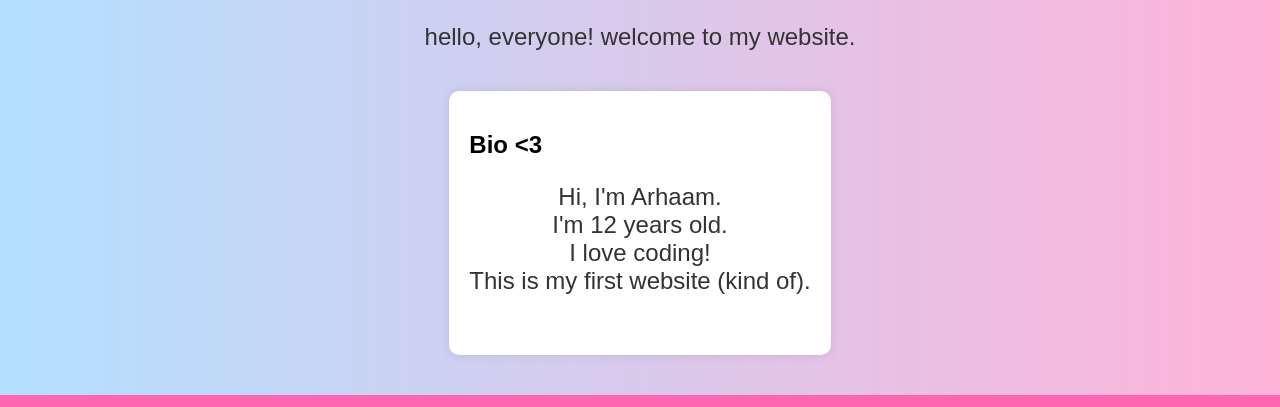
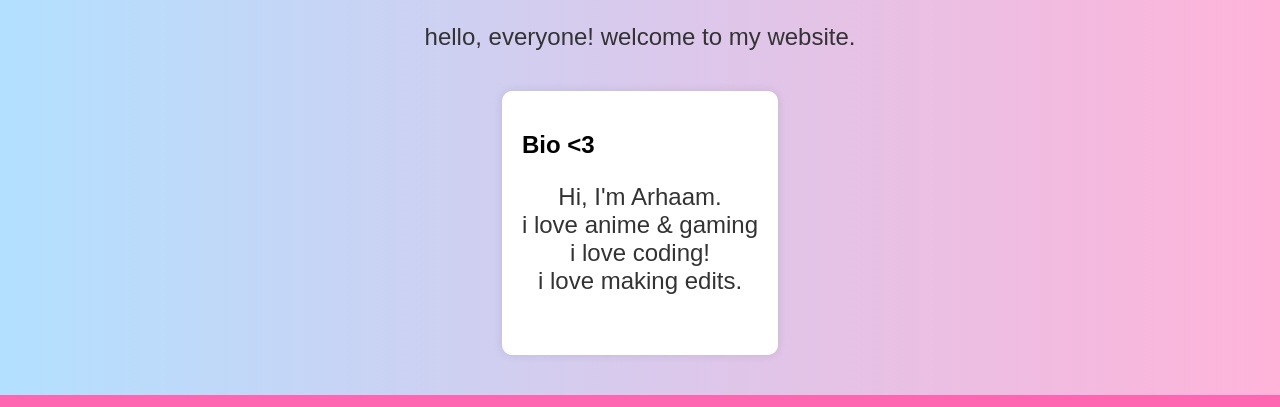
Before and after one commit to imarhaam/exe, a plain HTML site: page index.html in a window 1280 px wide. Shown: the part 191-598 px from the top of the page. Drawn offline with nearby package versions, Linux system fonts and the light colour scheme.

Commit message:
Add files via upload

```diff
--- a/index.html
+++ b/index.html
@@ -63,9 +63,9 @@
     <div class="bio">
         <h2>Bio <span>&lt;3</span></h2>
         <p>Hi, I'm Arhaam.<br>
-            I'm 12 years old.<br>
-            I love coding!<br>
-            This is my first website (kind of).<br>
+            i love anime & gaming<br>
+            i love coding!<br>
+            i love making edits.<br>
             </p>
     </div>
 
```
